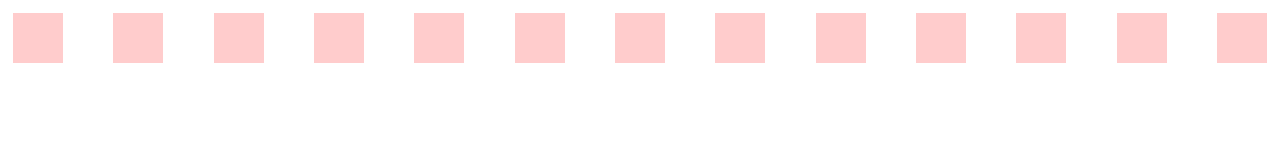
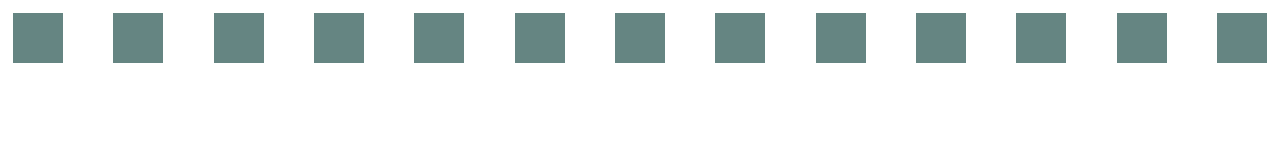
Before and after one commit to Franslee/Justify, a website: page demo/demo.html in a window 1280 px wide. Drawn offline with Linux system fonts and the light colour scheme.

Commit message:
Modified demo.html

```diff
--- a/demo/demo.html
+++ b/demo/demo.html
@@ -13,7 +13,7 @@
 		    width: 50px;
 		    height: 50px;
 		    margin: 5px;
-		    background: #FCC;
+		    background: #658582;
 		}
 	</style>
 <body>
```
